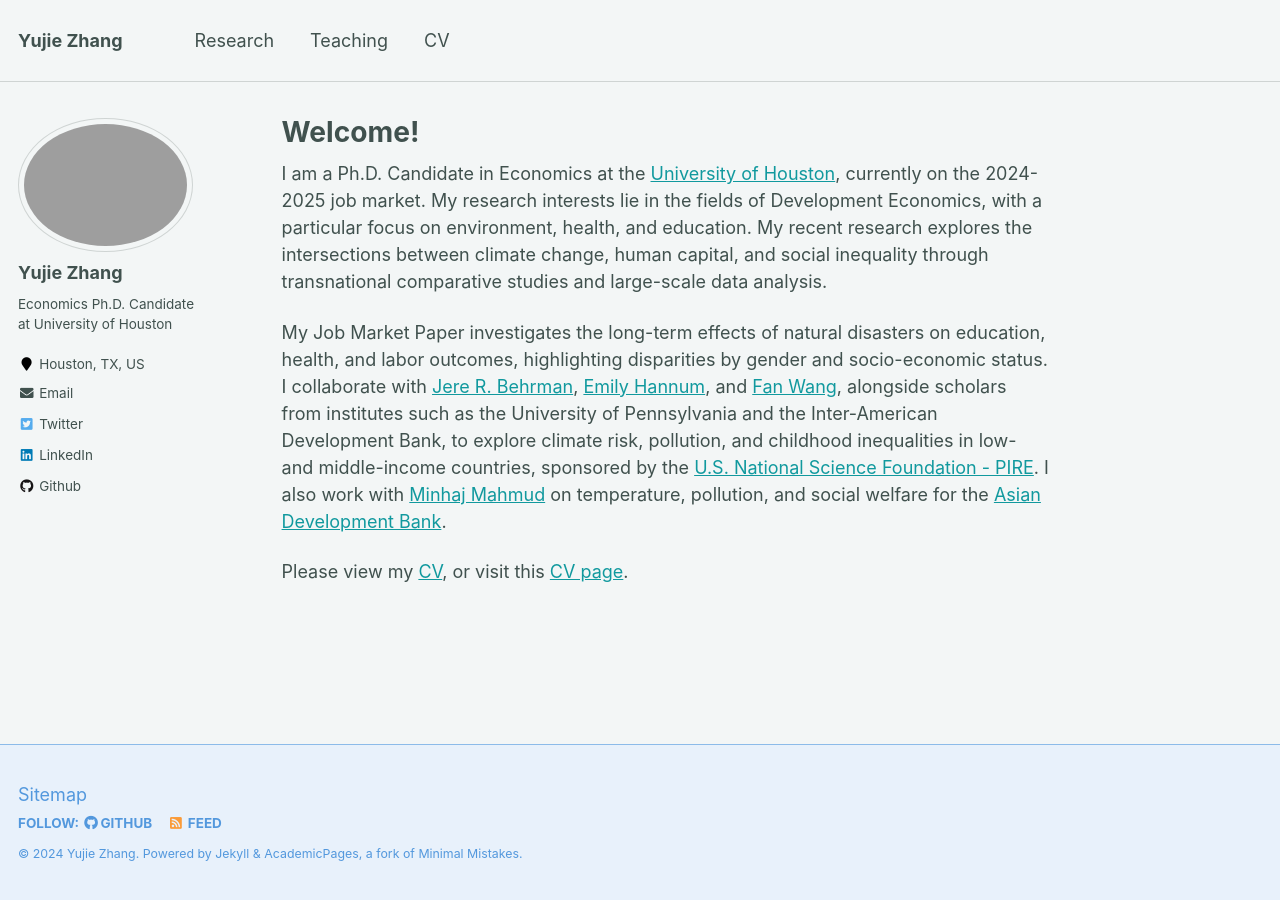
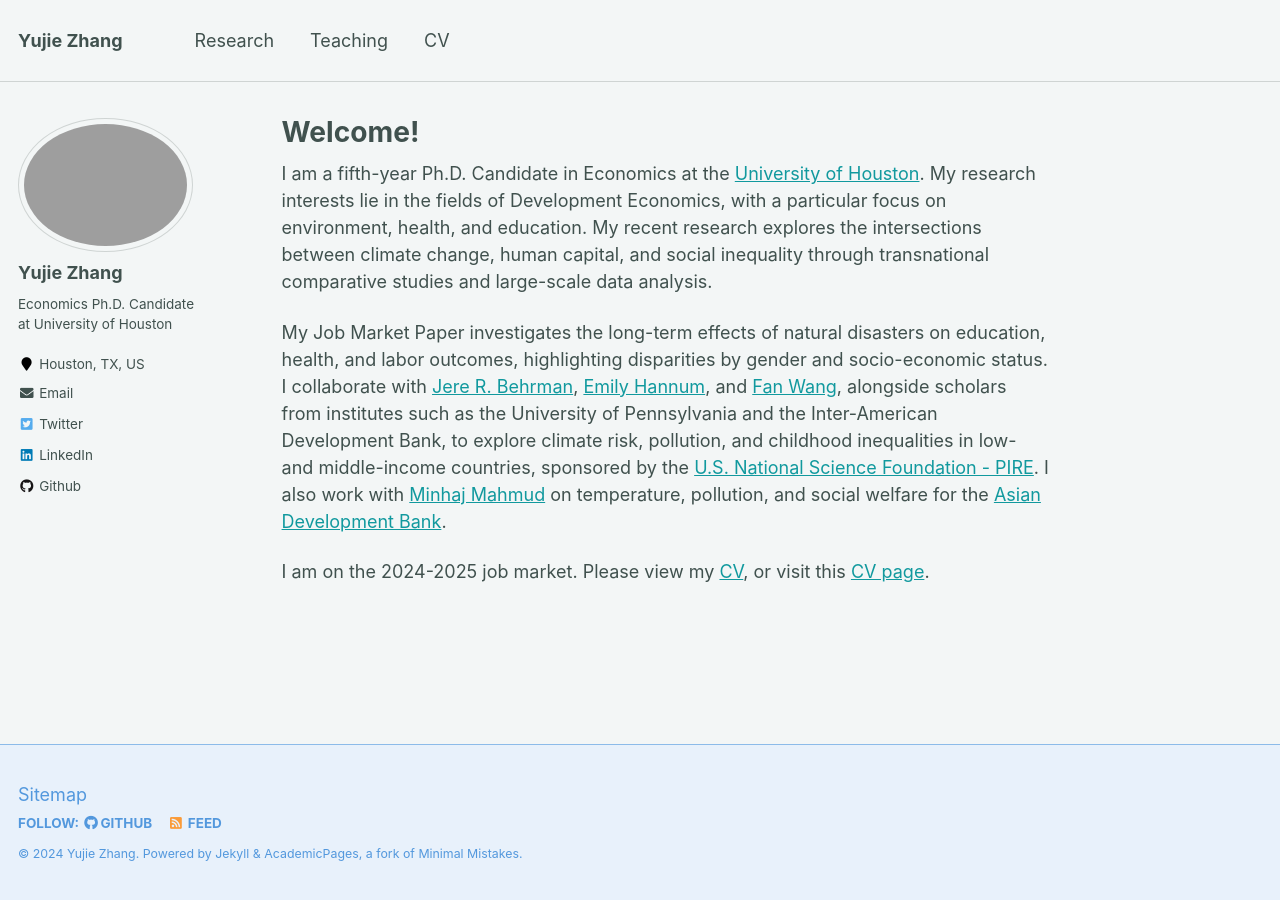
Before and after one commit to yujiezhangecon/yujiezhangecon.github.io, a Jekyll site: the page built from _pages/about.md, in a window 1280 px wide. Built offline with Jekyll 4.4.1, drawn with Linux system fonts in a browser that asks for light colours.

Commit message:
Update about.md

```diff
--- a/_pages/about.md
+++ b/_pages/about.md
@@ -8,7 +8,7 @@ redirect_from:
   - /about.html
 ---
 
-I am a Ph.D. Candidate in Economics at the [University of Houston](https://www.uh.edu/class/economics/), currently on the 2024-2025 job market.
+I am a fifth-year Ph.D. Candidate in Economics at the [University of Houston](https://www.uh.edu/class/economics/).
 My research interests lie in the fields of Development Economics, with a particular focus on environment, health, and education. My recent research explores the intersections between climate change, human capital, and social inequality through transnational comparative studies and large-scale data analysis.
 
 <!---
@@ -19,6 +19,7 @@ My Job Market Paper investigates the long-term effects of natural disasters on e
 I collaborate with [Jere R. Behrman](https://economics.sas.upenn.edu/people/jere-r-behrman), [Emily Hannum](https://sociology.sas.upenn.edu/people/emily-hannum), and [Fan Wang](https://fanwangecon.github.io/), alongside scholars from institutes such as the University of Pennsylvania and the Inter-American Development Bank, to explore climate risk, pollution, and childhood inequalities in low- and middle-income countries, sponsored by the [U.S. National Science Foundation - PIRE](https://beta.nsf.gov/funding/opportunities/partnerships-international-research-education-pire-0).
 I also work with [Minhaj Mahmud](https://blogs.adb.org/author/minhaj-mahmud) on temperature, pollution, and social welfare for the [Asian Development Bank](https://www.adb.org/).
 
+I am on the 2024-2025 job market.
 Please view my <a href="/YujieZhang_CV.pdf">CV</a>, or visit this [CV page](https://yujiezhangecon.github.io/cv/).
 
 <!--
```
